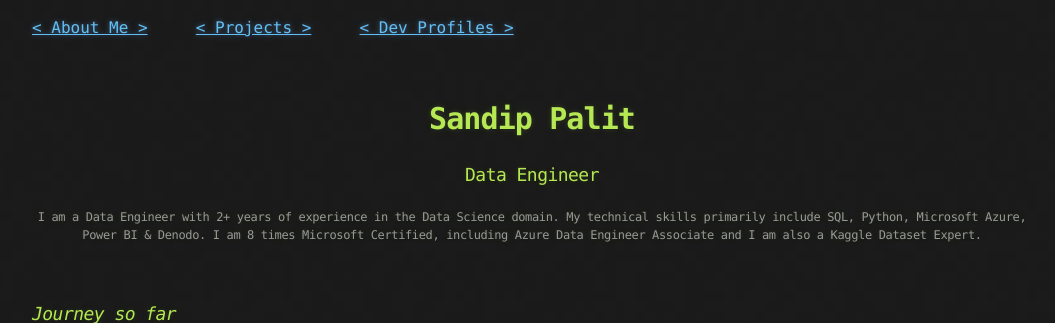
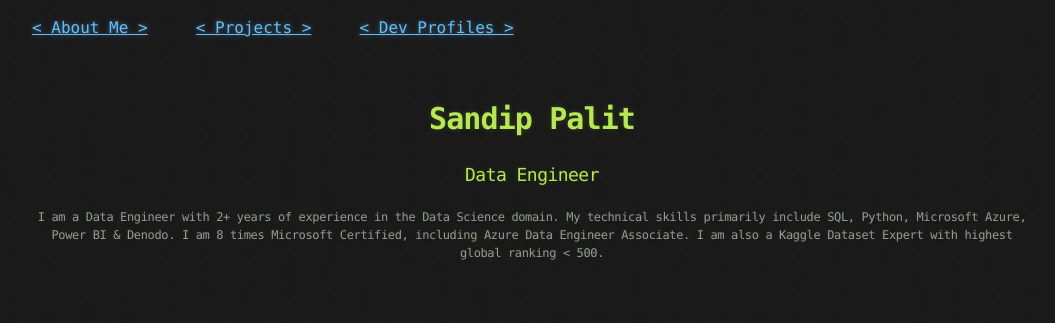
Before and after one commit to SandipPalit/SP-Portfolio, a Jekyll site: the page built from index.md, in a window 1280 px wide and 900 px high, cut to the strip 0-323 px from the top of the window. Shown: the whole strip, without its empty margins (108-1163 px from the left). Built offline with Jekyll 4.4.1, drawn with Linux system fonts in a browser that asks for light colours; our own code applies the rules of GitHub Pages for plain Markdown files.

Commit message:
Update index.md

```diff
--- a/index.md
+++ b/index.md
@@ -5,7 +5,7 @@
 <br id="SandipPalit">
 <h1 align="center"><b> Sandip Palit </b></h1>
 <h3 align="center"> Data Engineer </h3>
-<h6 align="center"> I am a Data Engineer with 2+ years of experience in the Data Science domain. My technical skills primarily include SQL, Python, Microsoft Azure, Power BI & Denodo. I am 8 times Microsoft Certified, including Azure Data Engineer Associate and I am also a Kaggle Dataset Expert. </h6>
+<h6 align="center"> I am a Data Engineer with 2+ years of experience in the Data Science domain. My technical skills primarily include SQL, Python, Microsoft Azure, Power BI & Denodo. I am 8 times Microsoft Certified, including Azure Data Engineer Associate. I am also a Kaggle Dataset Expert with highest global ranking < 500. </h6>
 
 <br>
 
```
